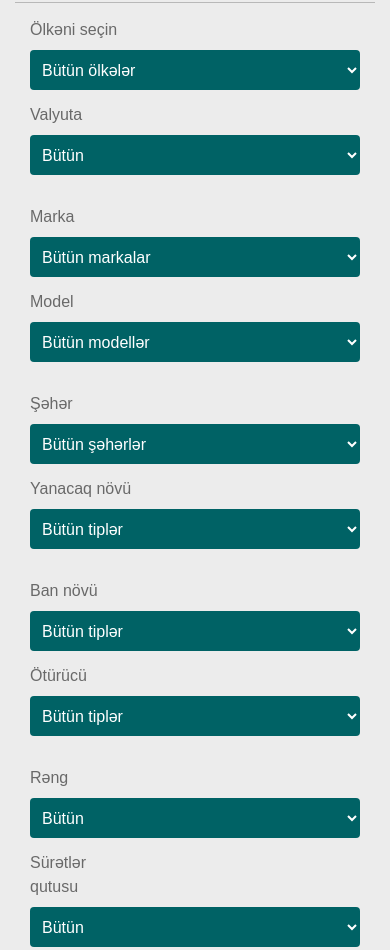
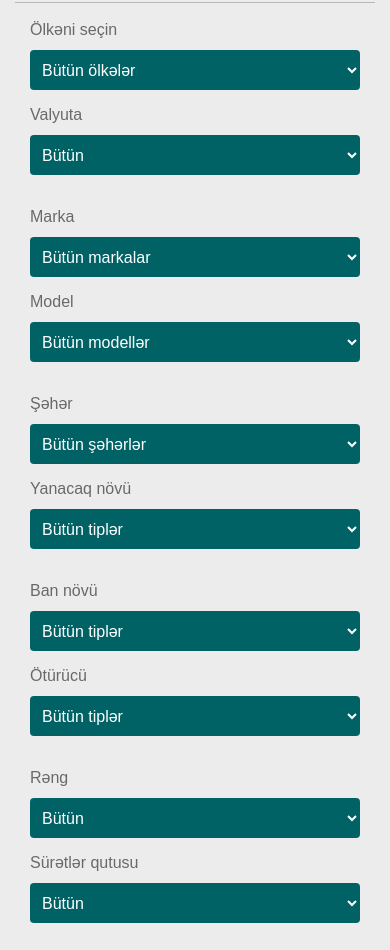
Before and after one commit to HasanImanov/Cars, a plain HTML site: page filter.html in a window 390 px wide. Shown: the part 127-1077 px from the top of the page. Drawn offline with nearby package versions, Linux system fonts and the light colour scheme.

Commit message:
width done

```diff
--- a/css/filter.css
+++ b/css/filter.css
@@ -267,7 +267,7 @@
         width: 60px;
       }
       .tak label{
-        width: 105px;
+        width: 100%;
       }
       .aper{
         margin-top: -20px;
```
